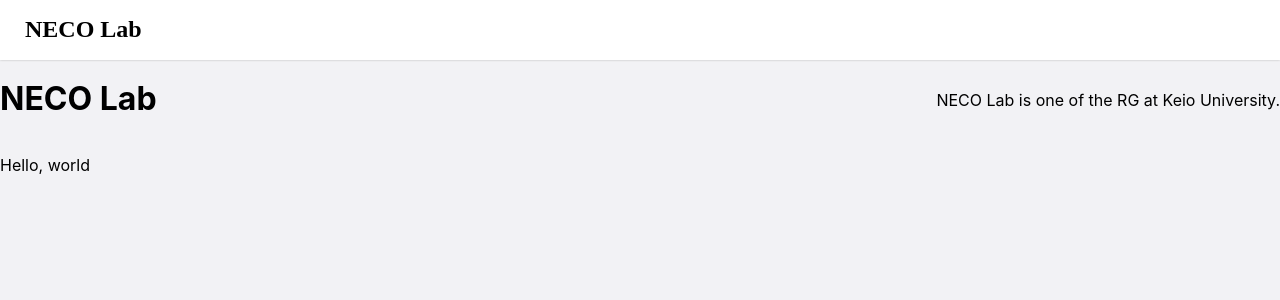
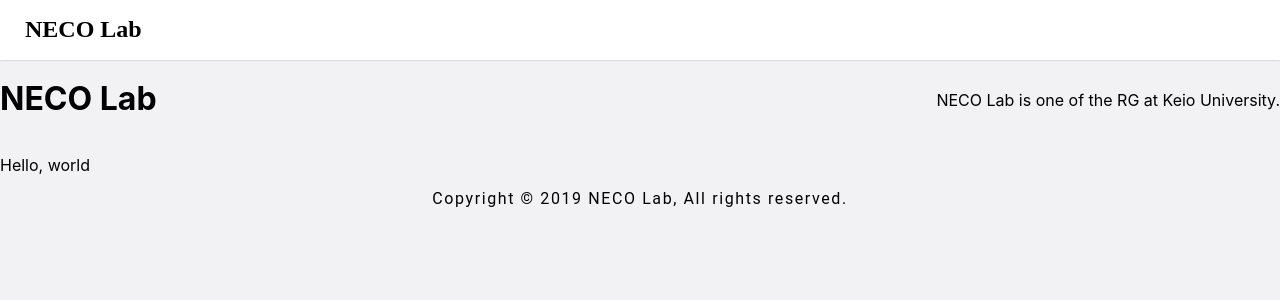
Before and after one commit to necolab/necolab.github.io, a React (Create React App) app: page / in a window 1280 px wide. Shown: the top 300 px of the page. Built offline with nearby package versions, Linux system fonts and the light colour scheme.

Commit message:
add footer component

```diff
--- a/src/App.tsx
+++ b/src/App.tsx
@@ -1,6 +1,7 @@
 import React from 'react';
 import { Navbar, NavBrand } from './components/Navbar';
 import { Header } from './components/Header';
+import { Footer, FooterCopyright } from './components/Footer';
 import './App.css';
 
 const App = () => {
@@ -16,6 +17,9 @@
         </p>
       </Header>
       <p>Hello, world</p>
+      <Footer>
+        <FooterCopyright />
+      </Footer>
     </React.Fragment>
   );
 }
--- /dev/null
+++ b/src/components/Footer.tsx
@@ -0,0 +1,39 @@
+// This component is ported from github.com/shotastage/shotach.com
+// Copyright (c) 2021 Shota Shimazu
+
+import React from 'react';
+import styled from 'styled-components';
+
+type Props = {
+  children: React.ReactNode;
+};
+
+export const Footer = (props: Props) => {
+  return (
+    <React.Fragment>
+      {props.children}
+    </React.Fragment>
+  );
+}
+
+const CopyrightText = styled.p`
+  font-family: 'Roboto', sans-serif;
+  width: 100%;
+  text-align: center;
+  letter-spacing: 0.1em;
+  margin-top: 1em;
+  margin-bottom: 1em;
+  @media screen and (max-width: 480px) {
+    font-size: 0.6rem;
+  }
+`;
+
+export const FooterCopyright = () => {
+  const currentDate = new Date().getFullYear();
+
+  return (
+    <CopyrightText>
+      Copyright © {currentDate} NECO Lab, All rights reserved.
+    </CopyrightText>
+  );
+}
```
Also changed, not shown: src/components/Header.tsx (line endings or trailing spaces).
